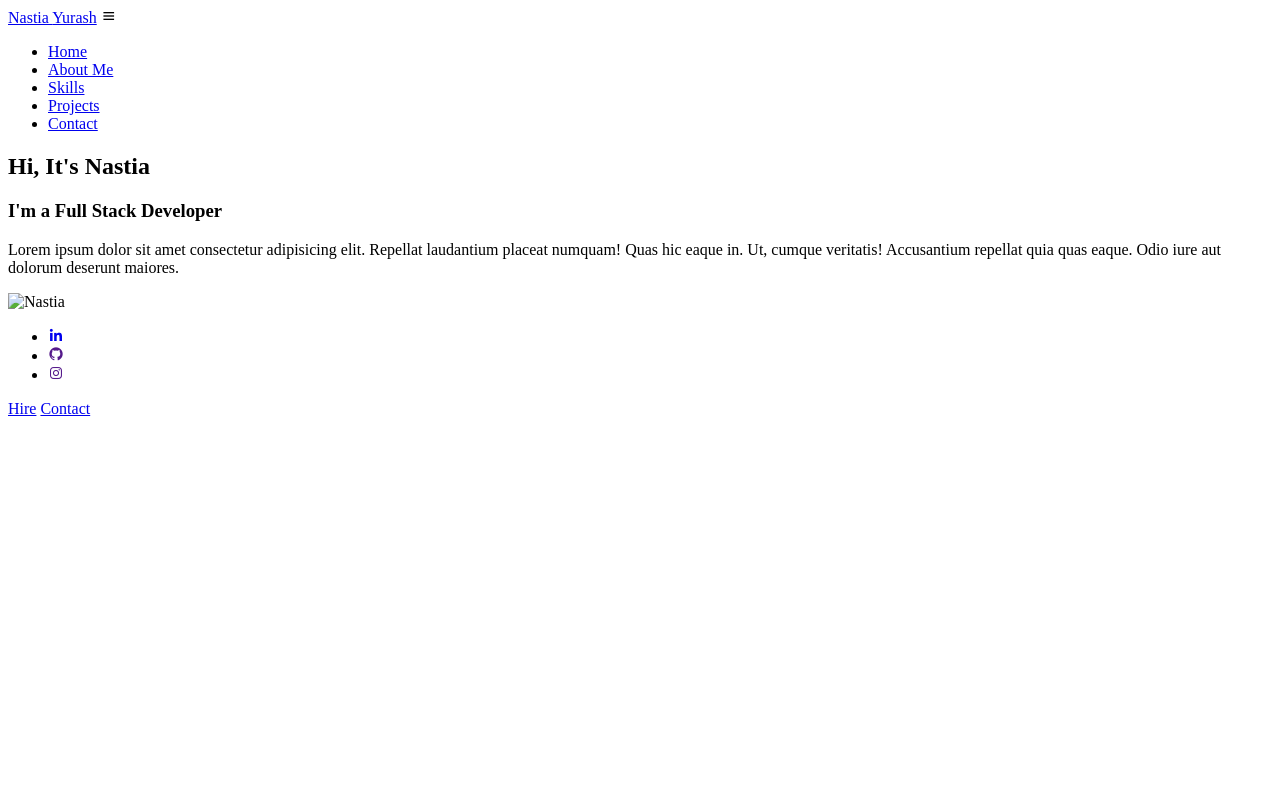
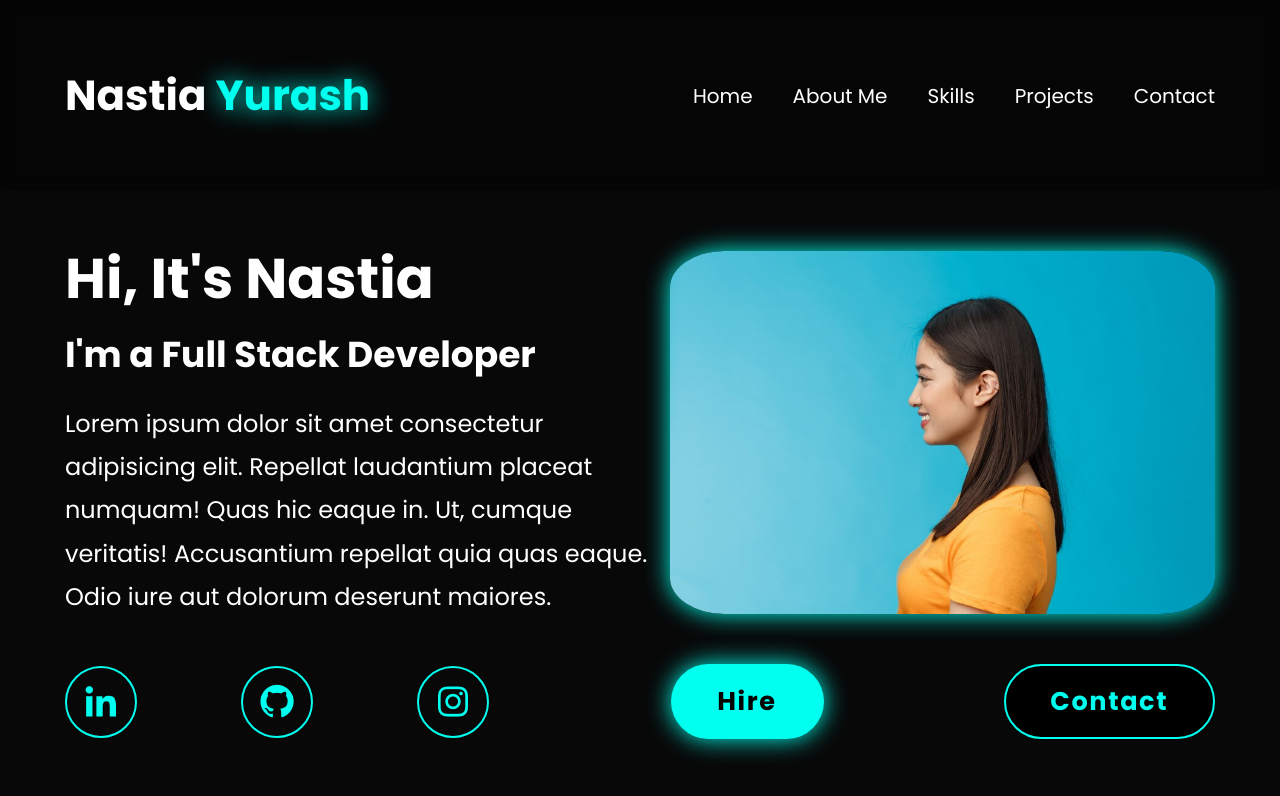
Before and after one commit to nastiayurash/portfolio, a plain HTML site: page index.html in a window 1280 px wide. Drawn offline with nearby package versions, Linux system fonts and the light colour scheme; the site is published under a folder, as on GitHub Pages, so addresses that start at the root find nothing.

Commit message:
change src

```diff
--- a/index.html
+++ b/index.html
@@ -4,7 +4,7 @@
     <meta charset="UTF-8" />
     <meta name="viewport" content="width=device-width, initial-scale=1.0" />
     <title>Portfolio</title>
-    <link rel="stylesheet" href="/styles.css" />
+    <link rel="stylesheet" href="./css/styles.css" />
     <link
       href="https://unpkg.com/boxicons@2.1.4/css/boxicons.min.css"
       rel="stylesheet"
@@ -14,7 +14,7 @@
       rel="stylesheet"
     />
 
-    <script href="/script.js" defer></script>
+    <script href="./script/script.js" defer></script>
   </head>
   <body>
     <header class="header">
@@ -60,7 +60,7 @@
             </p>
           </div>
           <div class="home-img">
-            <img src="/hero-image.jpg" alt="Nastia" />
+            <img src="./images/hero-image.jpg" alt="Nastia" />
           </div>
         </div>
         <div class="home-bottom-thumb">
```
Also changed, not shown: css/styles.css (renamed from styles.css), images/hero-image.jpg (renamed from hero-image.jpg), script/script.js (added).
